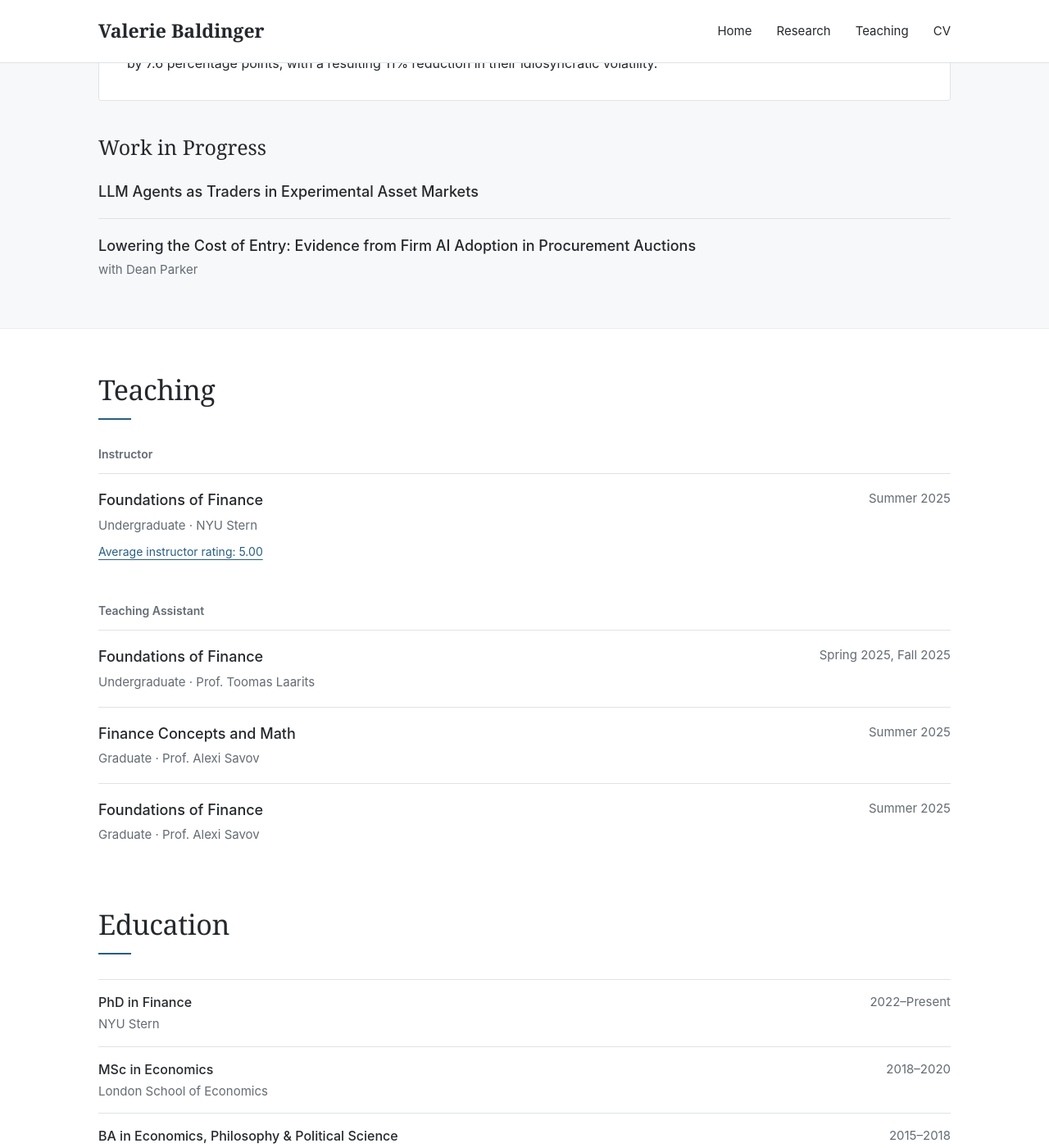
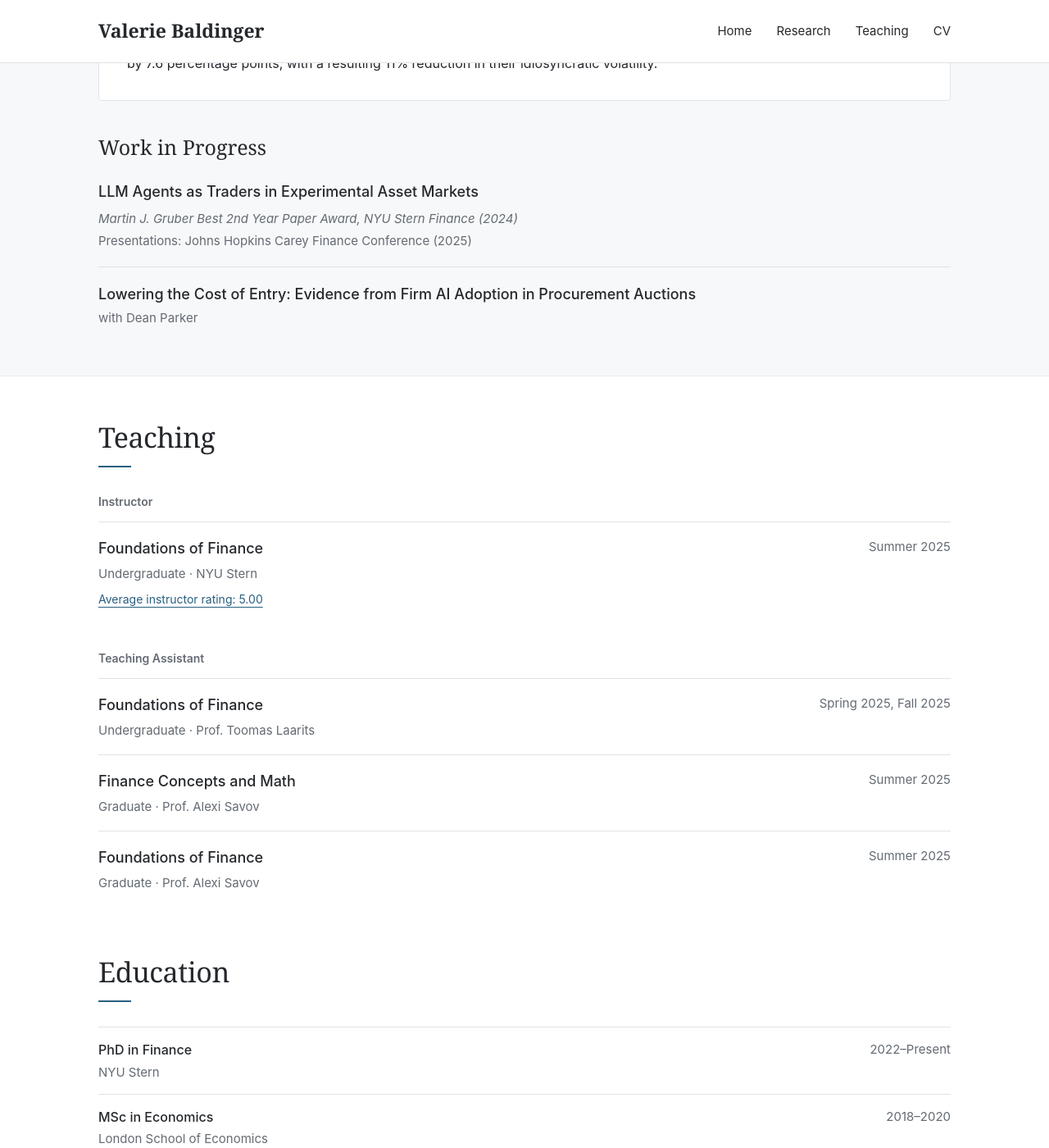
Before and after one commit to valeriebaldinger/valeriebaldinger.github.io, a Jekyll site: the page built from _pages/about.md, in a window 1280 px wide and 1400 px high, scrolled down 944 px. Shown: the whole window at 82% size. Built offline with Jekyll 4.4.1, drawn with Linux system fonts in a browser that asks for light colours.

Commit message:
Add paper award and presentation details

```diff
--- a/_pages/about.md
+++ b/_pages/about.md
@@ -42,6 +42,10 @@ redirect_from:
       <h3 id="wip-title">Work in Progress</h3>
       <article class="wip-item">
         <h4>LLM Agents as Traders in Experimental Asset Markets</h4>
+        <div class="paper-notes">
+          <p><em>Martin J. Gruber Best 2nd Year Paper Award, NYU Stern Finance (2024)</em></p>
+          <p>Presentations: Johns Hopkins Carey Finance Conference (2025)</p>
+        </div>
       </article>
       <article class="wip-item">
         <h4>Lowering the Cost of Entry: Evidence from Firm AI Adoption in Procurement Auctions</h4>
--- a/assets/css/academic-home.css
+++ b/assets/css/academic-home.css
@@ -56,6 +56,9 @@ h1, h2 { font-family: var(--serif); font-weight: 500; line-height: 1.15; }
 .wip h3 { font-family: var(--serif); font-size: 25px; font-weight: 500; margin-bottom: 20px; }
 .wip-item + .wip-item { border-top: 1px solid var(--rule); padding-top: 19px; margin-top: 19px; }
 .wip-item h4 { font-size: 18px; font-weight: 500; line-height: 1.5; margin-bottom: 3px; }
+.paper-notes { margin-top: 8px; color: var(--muted); font-size: 15px; line-height: 1.55; }
+.paper-notes p { margin: 0; }
+.paper-notes p + p { margin-top: 4px; }
 .coauthors { color: var(--muted); font-size: 15px; margin-bottom: 0; }
 .teaching-section { padding-block: 55px 30px; }
 .teaching-group + .teaching-group { margin-top: 30px; }
```
